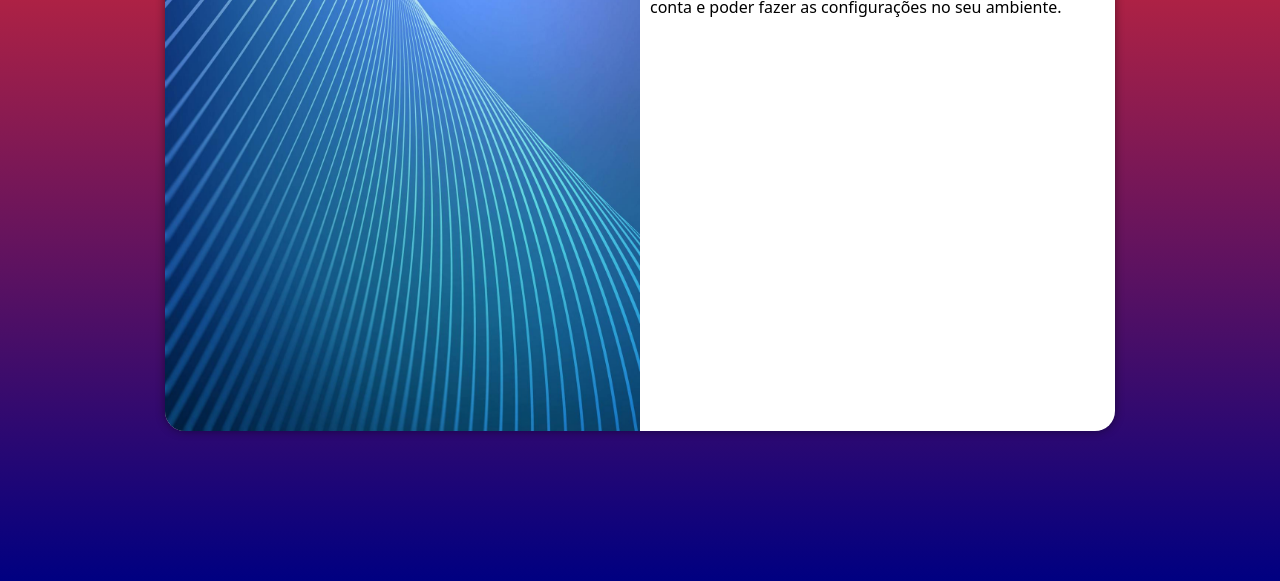
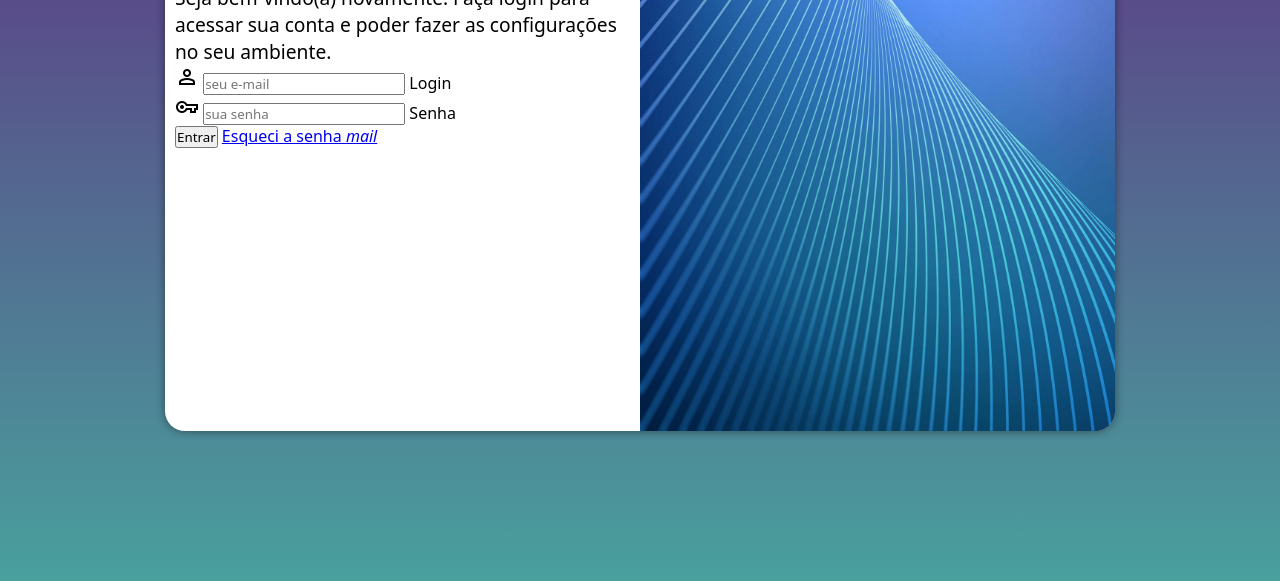
Before and after one commit to CaioKienupp/projeto-login, a plain HTML site: page index.html in a window 1280 px wide. Shown: the part 219-800 px from the top of the page. Drawn offline with nearby package versions, Linux system fonts and the light colour scheme.

Commit message:
adicionei o formulário

```diff
--- a/estilos/media-query.css
+++ b/estilos/media-query.css
@@ -3,7 +3,7 @@
 @media screen and (min-width: 768px) and (max-width: 992px){
 
     body{
-        background-image: linear-gradient(to top, #000081, #ee2e2e);
+        background-image: linear-gradient(to top, #49a09d, #5f2c82);
     }
     section#login{
         width: 80vw;
@@ -25,7 +25,7 @@
 @media screen and (min-width: 992px){
 
     body{
-        background-image: linear-gradient(to top, #000081, #ee2e2e);
+        background-image: linear-gradient(to top, #49a09d, #5f2c82);
     }
 
     section#login{
@@ -33,15 +33,21 @@
     }
 
     section#login > div#imagem{
-        float: left;
+        float: right;
         width: 50%;
         height: 100%;
     }
 
     section#login > div#formulario{
-        float: right;
+        float: left;
         width: 50%;
     }
 
+    div#formulario > h1{
+        font-size: 2em;
+    }
+    div#formulario > p{
+        font-size: 1.2em;
+    }
 
 }
--- a/index.html
+++ b/index.html
@@ -4,6 +4,7 @@
     <meta charset="UTF-8">
     <meta name="viewport" content="width=device-width, initial-scale=1.0">
     <title>Login</title>
+    <link href="https://fonts.googleapis.com/css2?family=Material+Symbols+Outlined" rel="stylesheet" />
     <link rel="stylesheet" href="estilos/style.css">
     <link rel="stylesheet" href="estilos/media-query.css">
 </head>
@@ -16,8 +17,21 @@
             <div id="formulario">
                 <h1>Login</h1>
                 <p>Seja bem-vindo(a) novamente. Faça login para acessar sua conta e poder fazer as configurações no seu ambiente.</p>
-                <form action="login.php" method="post" >
-
+                <form action="login.php" method="post" autocomplete="on">
+                    <div class="campo">
+                        <span class="material-symbols-outlined">person</span>
+                        <input type="email" name="login" id="ilogin" placeholder="seu e-mail" autocapitalize="email" required maxlength="30">
+                        <label for="ilogin">Login</label>
+                    </div>
+                    <div class="campo">
+                        <span class="material-symbols-outlined">vpn_key</span>
+                        <input type="password" name="senha" id="isenha" placeholder="sua senha" autocapitalize="current-password" required minlength="8" maxlength="20">
+                        <label for="isenha">Senha</label>
+                    </div>
+                    <input type="submit" value="Entrar">
+                    <a href="esqueci.html">
+                        Esqueci a senha <i class="material-icons">mail</i>
+                    </a>
                 </form>
             </div>
 
```
